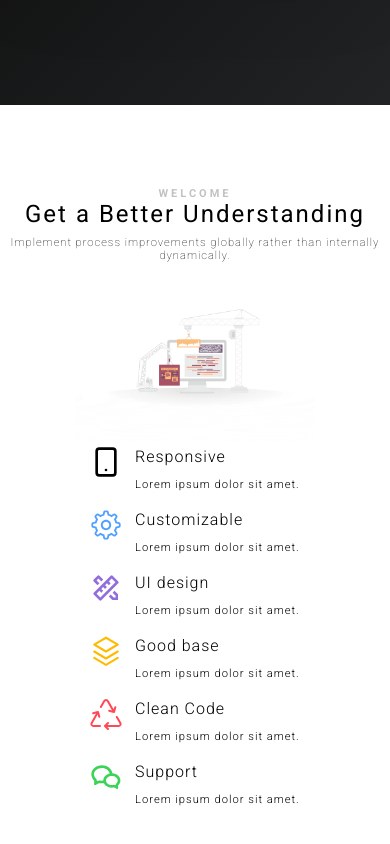
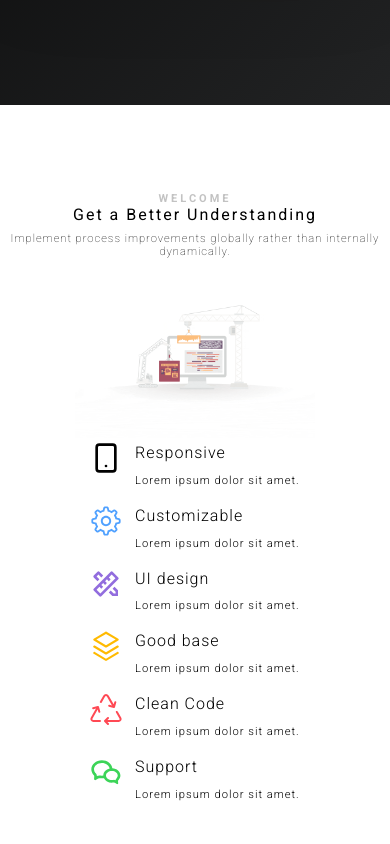
Before and after one commit to homoki-denis/Computerra, a React (Vite) app: page / in a window 390 px wide. Shown: the part 739-1583 px from the top of the page. Built offline with nearby package versions, Linux system fonts and the light colour scheme.

Commit message:
resize img

```diff
--- a/src/styles/_mediaQueries.scss
+++ b/src/styles/_mediaQueries.scss
@@ -9,7 +9,7 @@
       }
       .services-subtitle {
         margin: 0 !important;
-        font-size: 1.5rem !important;
+        font-size: 1rem !important;
       }
     }
   }
```
